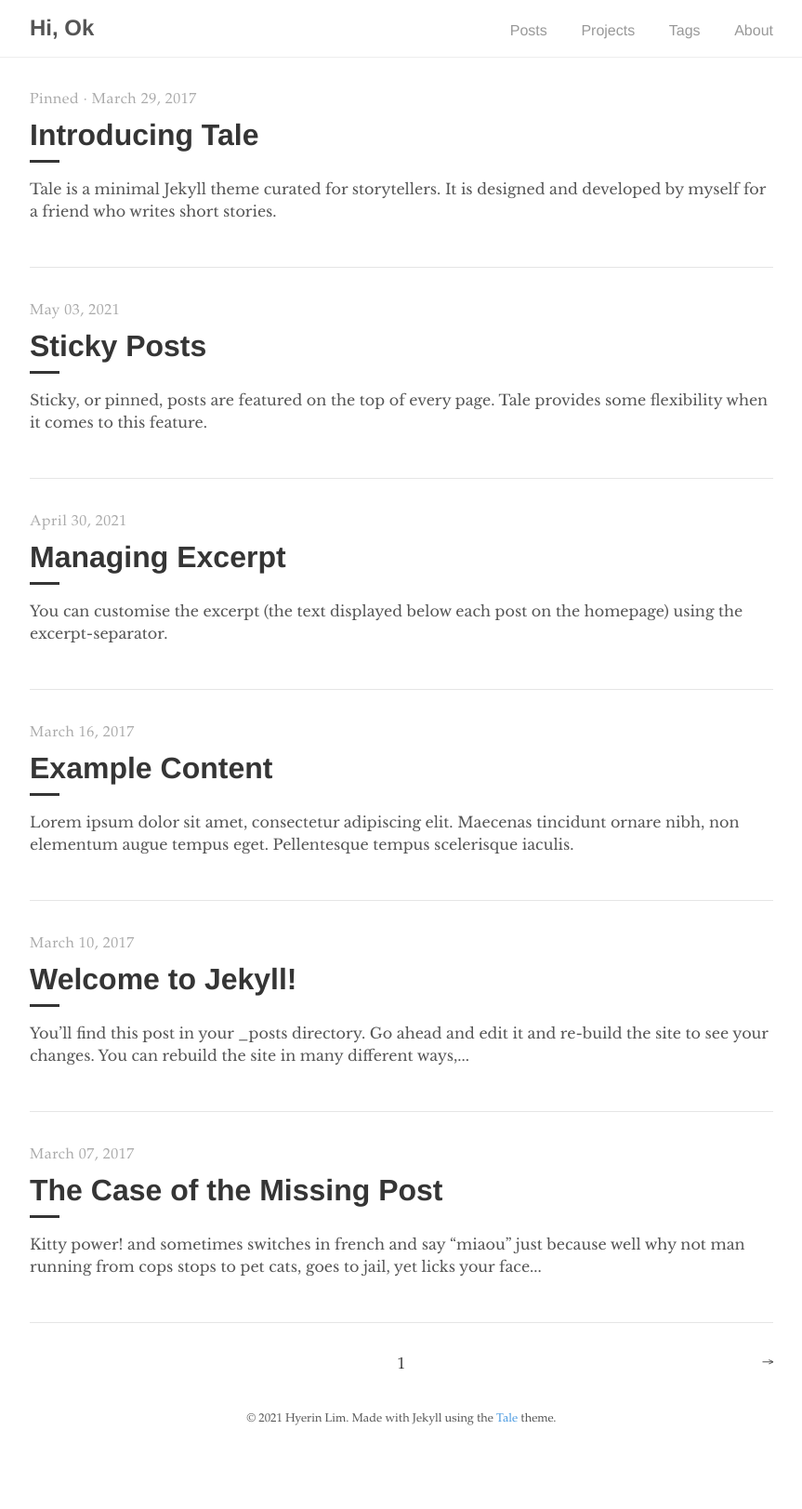
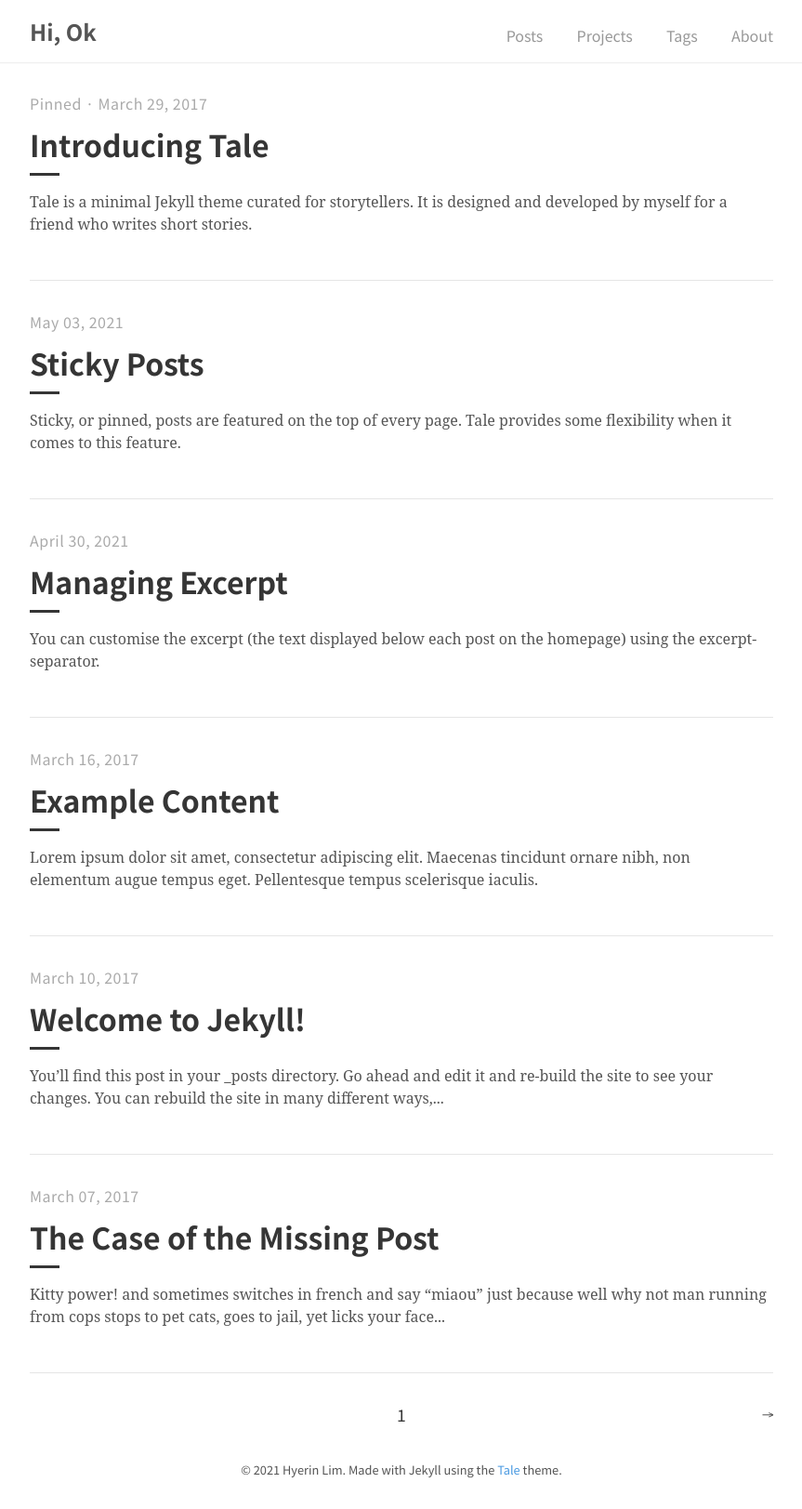
Before and after one commit to hyerin315/hyerin315.github.io, a Jekyll site: the page built from index.html, in a window 1280 px wide. Shown: the whole page at 93% size, without its empty margins (208-1071 px from the left). Built offline with Jekyll 4.4.1, drawn with Linux system fonts in a browser that asks for light colours; the list of posts is cut into pages by our own code; before the commit the page ends 1569 px from its top, so only the background shows below that.

Commit message:
Update _variables.scss

```diff
--- a/_sass/tale/_variables.scss
+++ b/_sass/tale/_variables.scss
@@ -11,9 +11,9 @@ $shadow-color: rgba(0, 0, 0, .2) !default;
 $code-color: #bf616a !default;
 
 // Fonts
-$serif-primary: 'Libre Baskerville', 'Times New Roman', Times, serif !default;
-$serif-secondary: Palatino, 'Palatino LT STD', 'Palatino Linotype', 'Book Antiqua', 'Georgia', serif !default;
-$sans-serif: 'Helvetica Neue', 'Segoe UI', Helvetica, Arial, sans-serif !default;
+$serif-primary: 'Noto Serif', 'Libre Baskerville', 'Times New Roman', Times, serif !default;
+$serif-secondary: 'Noto Sans KR', 'Noto Serif', Palatino, 'Palatino LT STD', 'Palatino Linotype', 'Book Antiqua', 'Georgia', serif !default;
+$sans-serif: 'Noto Sans KR', 'Noto Serif', 'Helvetica Neue', 'Segoe UI', Helvetica, Arial, sans-serif !default;
 $monospaced: Menlo, Monaco, monospace !default;
 
 @mixin box-sizing($type: border-box) {
```
